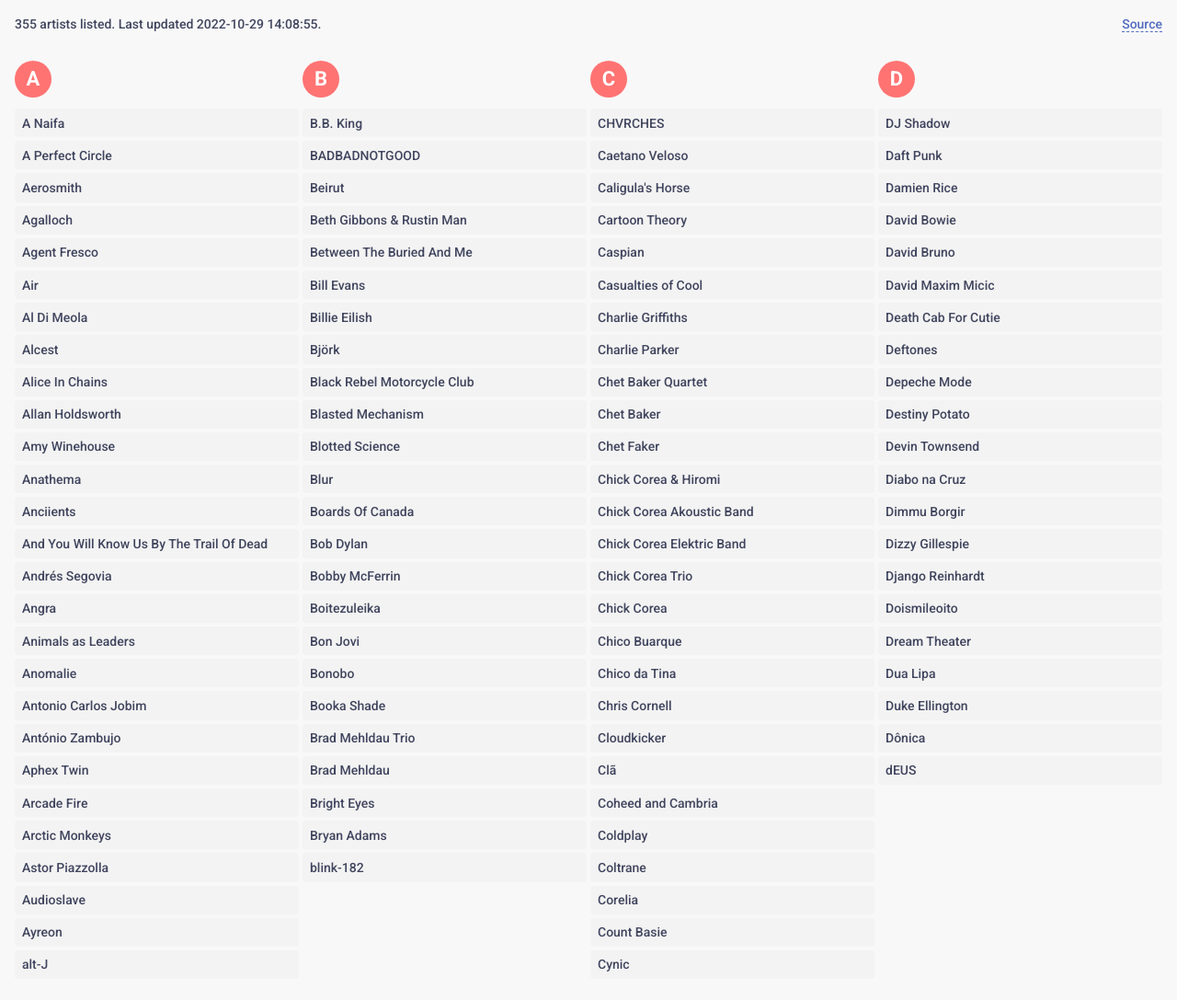
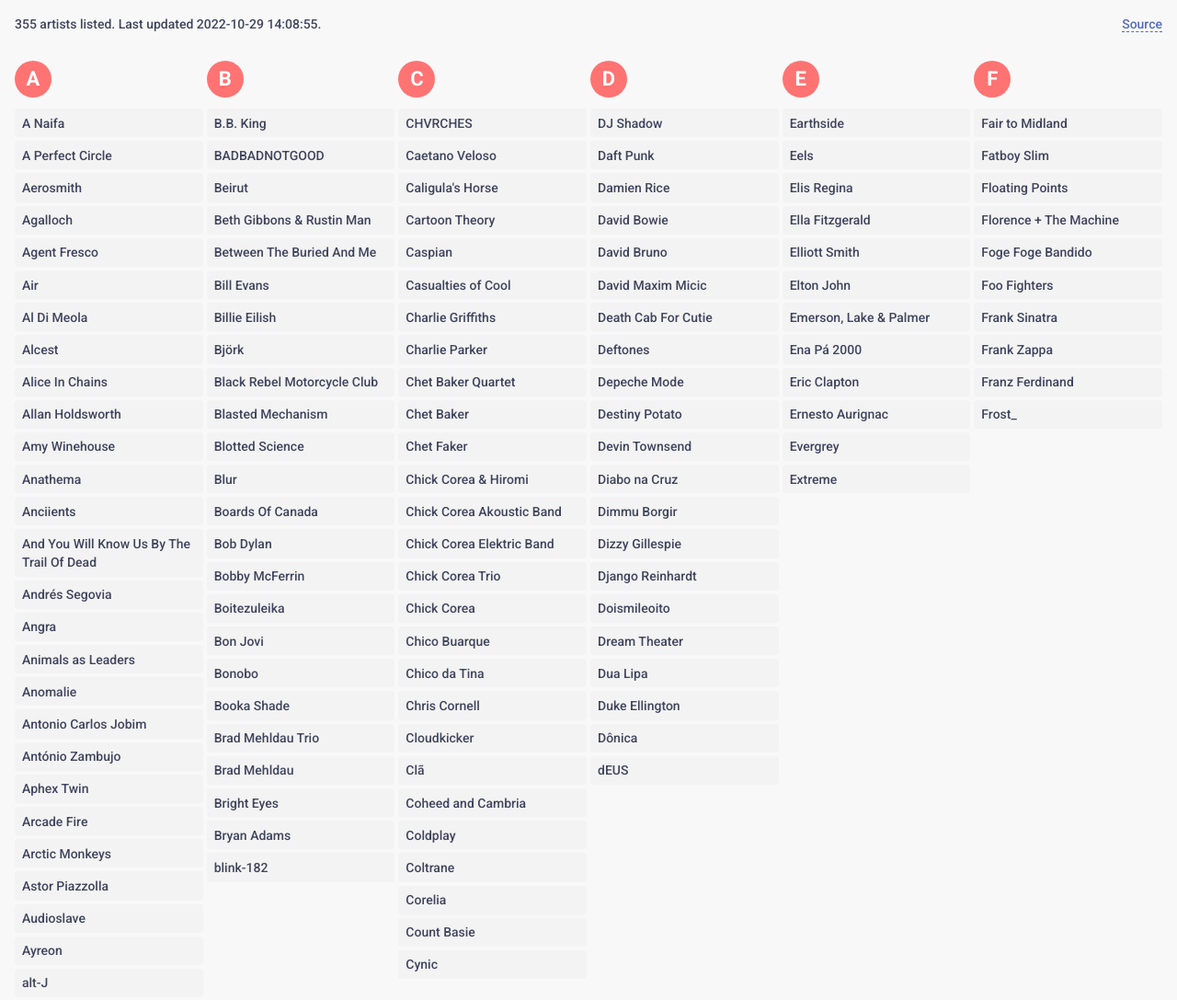
Before and after one commit to sergiocastrovale/discodomeuprimo, a plain HTML site: page index.html in a window 1280 px wide. Shown: the top 1087 px of the page at 92% size. Drawn offline with Linux system fonts and the light colour scheme.

Commit message:
feat: improve responsive grid

```diff
--- a/styles/styles.css
+++ b/styles/styles.css
@@ -63,6 +63,6 @@
 
 @media screen and (min-width: 640px) {
   section {
-    grid-template-columns: repeat(auto-fit, minmax(270px, 1fr));
+    grid-template-columns: repeat(auto-fit, minmax(200px, 1fr));
   }
 }
```
